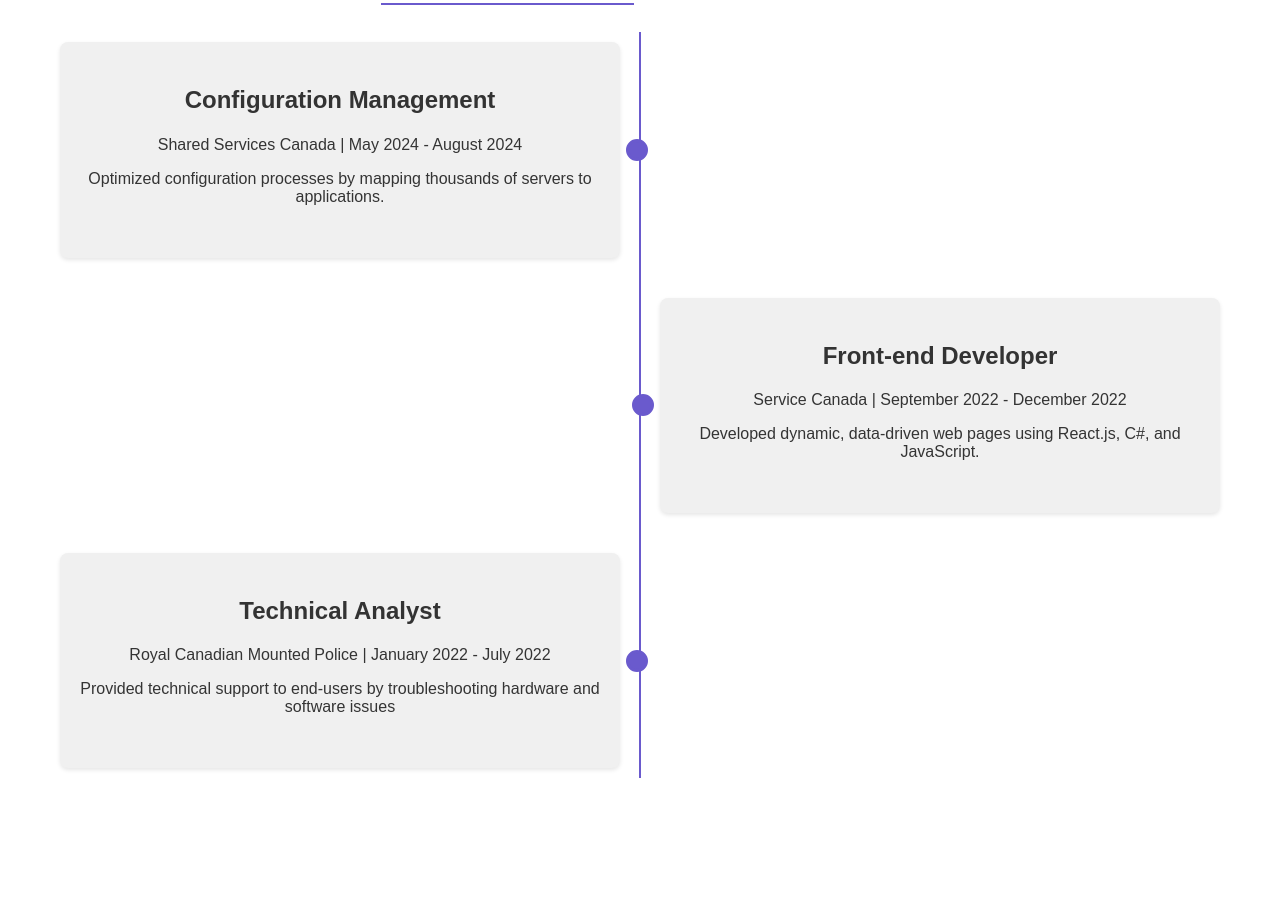
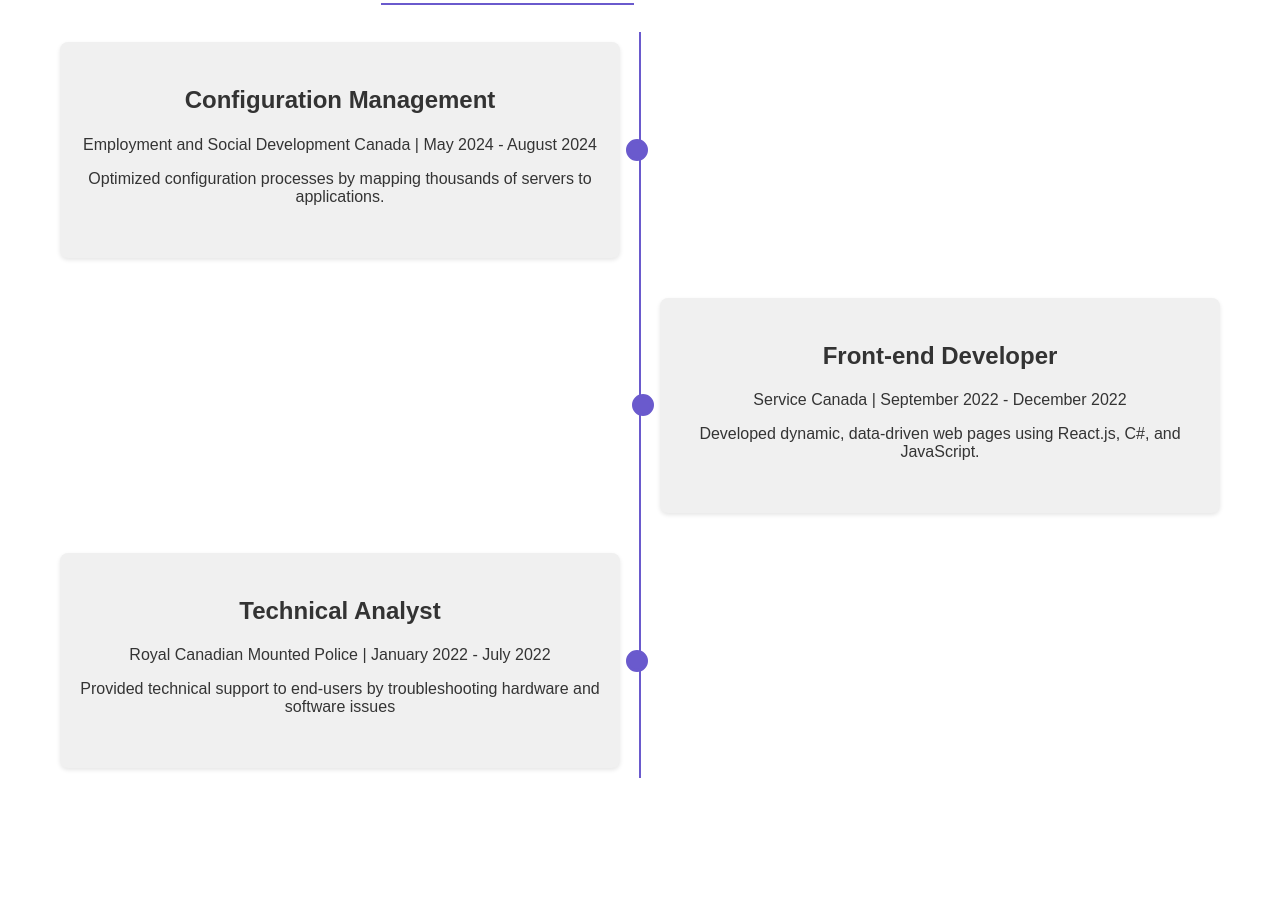
Before and after one commit to SenoussiAl/Portfolio-Website, a React (Create React App) app in the folder my-portfolio/: page / in a window 1280 px wide. Shown: the part 1640-2557 px from the top of the page. Built offline with nearby package versions, Linux system fonts and the light colour scheme; the HTML template or start-up script is replaced by a standard one.

Commit message:
Update Experience.js

```diff
--- a/my-portfolio/src/components/Experience.js
+++ b/my-portfolio/src/components/Experience.js
@@ -10,7 +10,7 @@
     const experiences = [
         {
             title: "Configuration Management",
-            organization: "Shared Services Canada",
+            organization: "Employment and Social Development Canada",
             date: "May 2024 - August 2024",
             description: "Optimized configuration processes by mapping thousands of servers to applications.",
             position: "left"
@@ -35,7 +35,7 @@
         {
             degree: "Bachelor of Software Engineering",
             institution: "University of Ottawa",
-            date: "2020 - 2024",
+            date: "2020 - 2025",
             description: "Relevant courses: Data Structures, Algorithms, Web Development",
             position: "left"
         },
```
